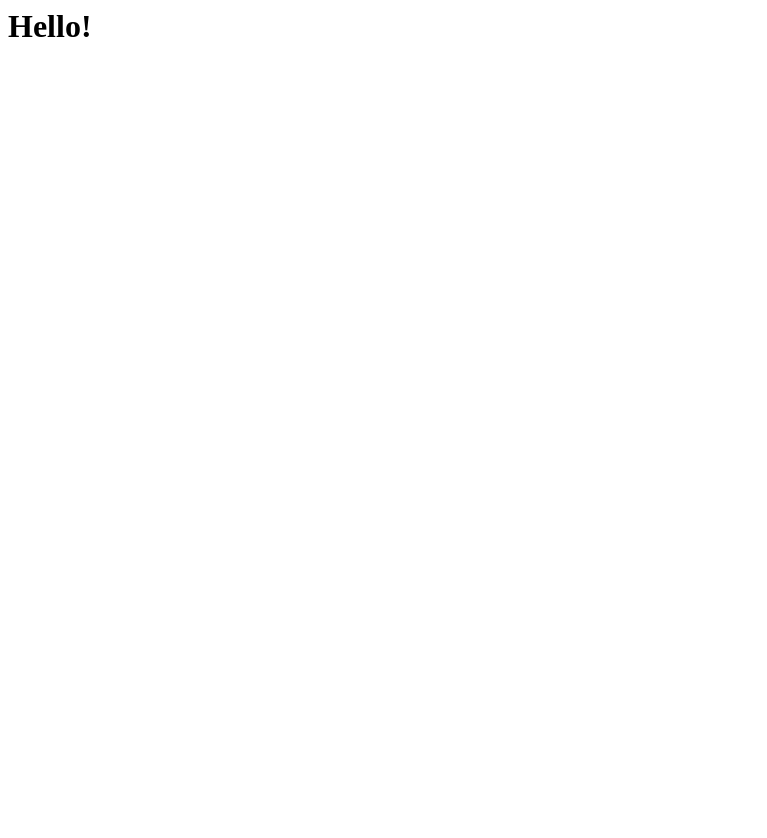
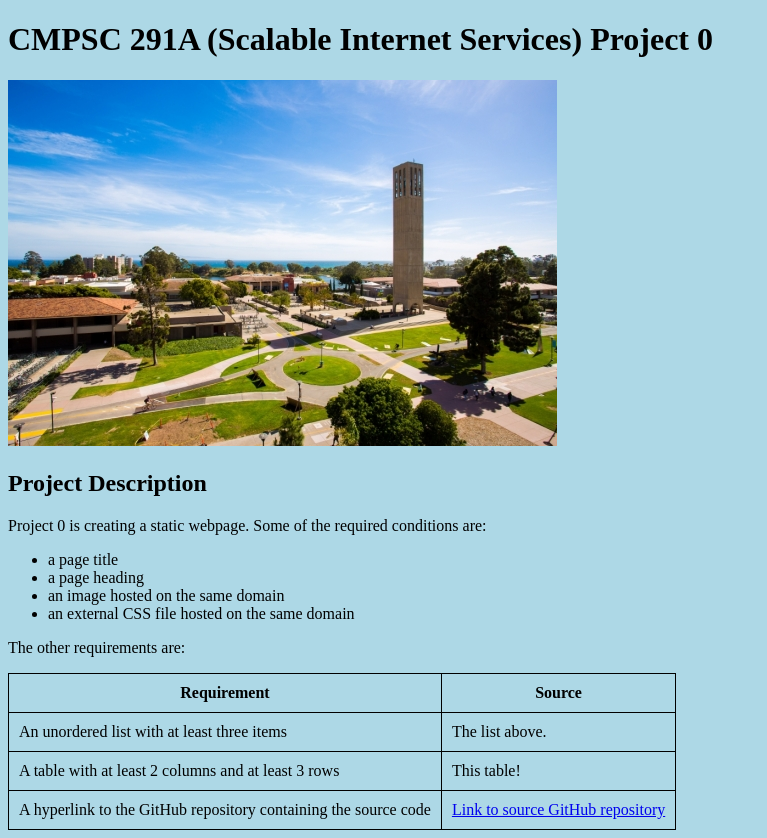
Before and after one commit to sydneylim/cs291a_p0, a plain HTML site: page index.html in a window 1280 px wide. Shown: the whole page, without its empty margins (0-767 px from the left). Before the commit the page ends 800 px from the top, so only its background shows below. Drawn offline with Linux system fonts and the light colour scheme.

Commit message:
satisfy requirements

```diff
--- a/index.html
+++ b/index.html
@@ -1 +1,39 @@
-<h1>Hello!</h1>
+<!DOCTYPE html>
+<html>
+    <head>
+        <link rel="stylesheet" href="style.css">
+        <title>CMPSC 291A Project 0</title>
+    </head>
+    <body>
+        <h1>CMPSC 291A (Scalable Internet Services) Project 0</h1>
+        <img src="ucsb_campus.jpg" alt="UCSB Campus">
+        <h2>Project Description</h2>
+        <p>Project 0 is creating a static webpage. Some of the required conditions are:</p>
+        <ul>
+            <li>a page title</li>
+            <li>a page heading</li>
+            <li>an image hosted on the same domain</li>
+            <li>an external CSS file hosted on the same domain</li>
+        </ul>
+
+        <p>The other requirements are:</p>
+        <table>
+            <tr>
+                <th>Requirement</th>
+                <th>Source</th>
+            </tr>
+            <tr>
+                <td>An unordered list with at least three items</td>
+                <td>The list above.</td>
+            </tr>
+            <tr>
+                <td>A table with at least 2 columns and at least 3 rows</td>
+                <td>This table!</td>
+            </tr>
+            <tr>
+                <td>A hyperlink to the GitHub repository containing the source code</td>
+                <td><a href="https://github.com/sydneylim/cs291a_p0">Link to source GitHub repository</a></td>
+            </tr>
+        </table>
+    </body>
+</html>
--- /dev/null
+++ b/style.css
@@ -0,0 +1,19 @@
+body {
+    background-color: lightblue;
+}
+
+table, th, td {
+    border: 1px solid black;
+    border-collapse: collapse;
+}
+
+th, td {
+    padding-top: 10px;
+    padding-bottom: 10px;
+    padding-left: 10px;
+    padding-right: 10px;
+}
+
+h1 {
+    font-size: 200%
+}
```
Also changed, not shown: ucsb_campus.jpg (added).
